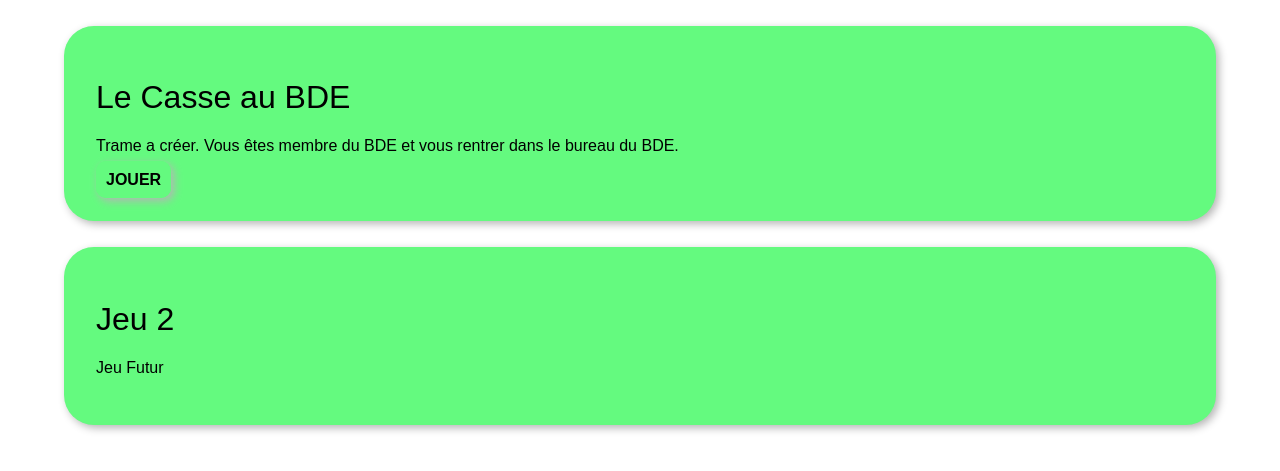
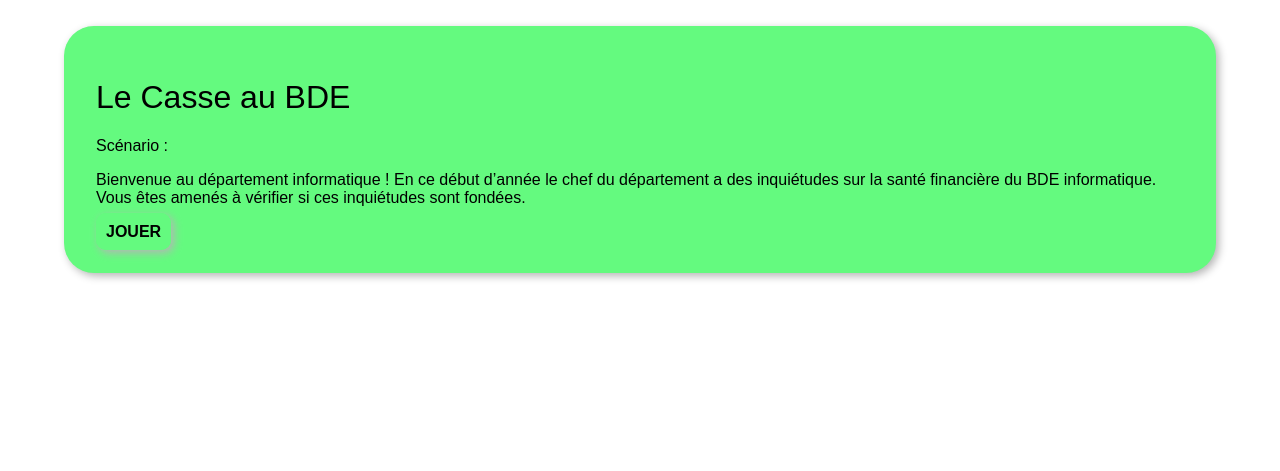
Before and after one commit to gcjordi/EscapeGame, a PHP site: page /jeux in a window 1280 px wide. Shown: the part 65-536 px from the top of the page. Run offline with PHP 8.4, Linux system fonts and the light colour scheme; data that the repository does not hold is empty.

Commit message:
Scénario

```diff
--- a/View/jeux.php
+++ b/View/jeux.php
@@ -1,9 +1,7 @@
 <div class="jeux_container degrade_halloween box">
         <h1>Le Casse au BDE</h1>
-        <p>Trame a créer. Vous êtes membre du BDE et vous rentrer dans le bureau du BDE.</p>
+        <p>Scénario :</p>
+        <p>Bienvenue au département informatique ! En ce début d’année le chef du département a des inquiétudes sur la santé financière du BDE informatique. Vous êtes amenés à vérifier si ces inquiétudes sont fondées.
+</p>
         <a href="jeu1.php" class="box degrade_halloween">JOUER</a>
 </div>
-<div class="jeux_container degrade_halloween box">
-        <h1>Jeu 2</h1>
-        <p>Jeu Futur</p>
-</div>
--- a/jeu1.php
+++ b/jeu1.php
@@ -37,8 +37,9 @@ if(!isset($_SESSION['user_connected'])){
     endforeach; ?>
     <div class="close_objet" style="position: fixed; height: 100vh; width: 100vw; top:0; left:0; display: none;"></div>
     <div id="container_blocnote" style="position: fixed; bottom: 5vh; right: 5vw; width: 6vh; height: 6vh; border-radius: 6vh; background: white; display: flex; flex-direction: column; justify-content: space-between; align-items: center; z-index: 10000; padding: 3vh; transition: width 300ms, height 300ms">
+        <p>Bloc-notes</p>
         <div id="blocnote" style="display: none; width: 20vw; height: 20vh">
-            <textarea style="height: 20vh; width: 20vw; color: black"></textarea>
+            <textarea style="height: 19vh; width: 20vw; color: black"></textarea>
         </div>
         <div class="show_bloc" style="width: 6vh; height: 6vh; display: flex; flex-direction: row; justify-content: flex-end; align-items: center; cursor: pointer; transition: width 300ms, height 300ms">
             <img src="View/IMG/bloc-note.png" alt="bloc-note" style="width: 6vh; height: 6vh">
```
